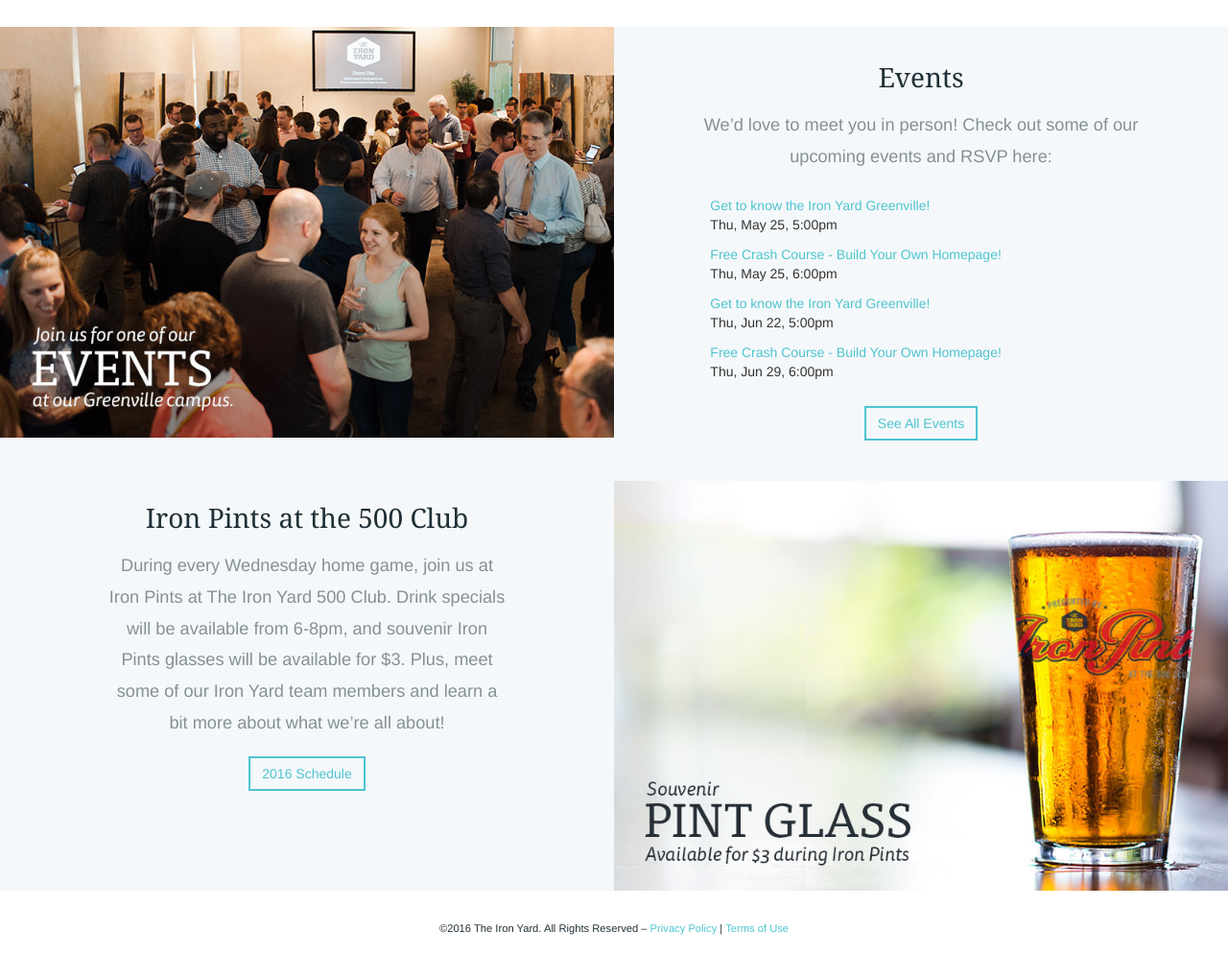
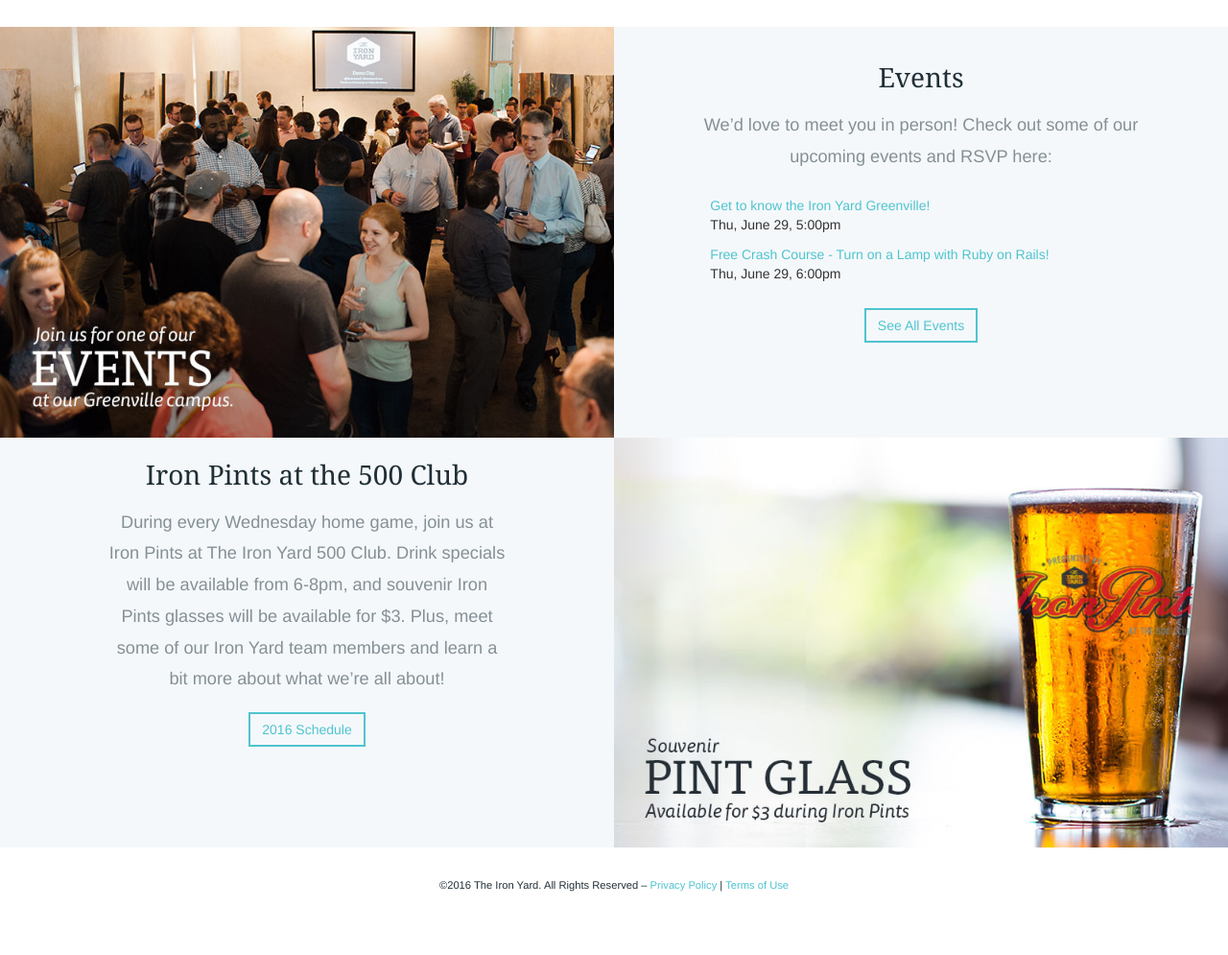
Before and after one commit to tiy-and-drive/drivetocode, a plain HTML site: page home.html in a window 1280 px wide. Shown: the part 1581-2576 px from the top of the page at 96% size. After the commit the page ends 2553 px from the top, so only its background shows below. Drawn offline with Linux system fonts and the light colour scheme; a script that the page names is missing.

Commit message:
update dates for June

```diff
--- a/home.html
+++ b/home.html
@@ -215,10 +215,8 @@
 			<p>We’d love to meet you in person! Check out some of our upcoming events and RSVP here:</p>
 
       <ul class="list-group col-xs-offset-1">
-            <li class="list-group-item"></i><a href="https://www.meetup.com/The-Iron-Yard-Greenville/events/239636706/" target="blank">Get to know the Iron Yard Greenville!</a><br />Thu, May 25, 5:00pm</li>
-            <li class="list-group-item"></i><a href="https://www.meetup.com/The-Iron-Yard-Greenville/events/psbbslywhbhc/" target="blank">Free Crash Course - Build Your Own Homepage!</a><br />Thu, May 25, 6:00pm</li>
-            <li class="list-group-item"></i><a href="https://www.meetup.com/The-Iron-Yard-Greenville/events/238539251/" target="blank">Get to know the Iron Yard Greenville!</a><br />Thu, Jun 22, 5:00pm</li>
-            <li class="list-group-item"></i><a href="https://www.meetup.com/The-Iron-Yard-Greenville/events/238539280/" target="blank">Free Crash Course - Build Your Own Homepage!</a><br />Thu, Jun 29, 6:00pm</li>
+            <li class="list-group-item"></i><a href="https://www.meetup.com/The-Iron-Yard-Greenville/events/238539251/" target="blank">Get to know the Iron Yard Greenville!</a><br />Thu, June 29, 5:00pm</li>
+            <li class="list-group-item"></i><a href="https://www.meetup.com/The-Iron-Yard-Greenville/events/240235786/" target="blank">Free Crash Course - Turn on a Lamp with Ruby on Rails!</a><br />Thu, June 29, 6:00pm</li>
       </ul>
 
       <a href="http://www.meetup.com/The-Iron-Yard-Greenville/" target="blank" class="action-btn btn">See All Events</a>
```
